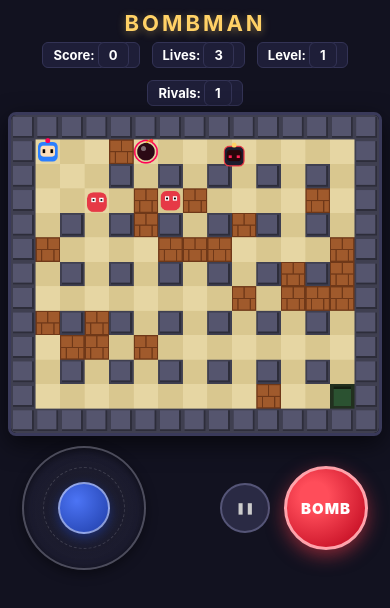
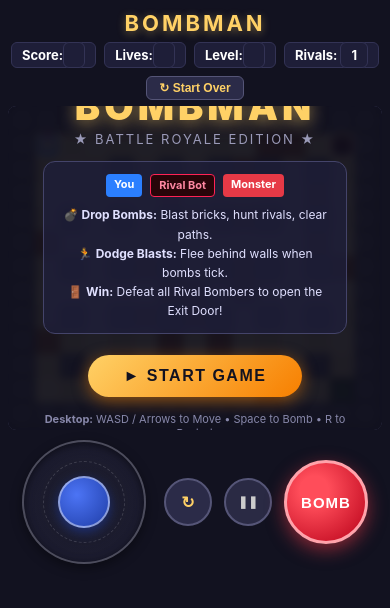
Before and after one commit to liyanngai1980/bombman, a plain HTML site: page index.html in a window 390 px wide. Drawn offline with Linux system fonts and the light colour scheme.

Commit message:
Add title start screen, pause dialog, game-over screen, and start-over options

```diff
--- a/index.html
+++ b/index.html
@@ -18,6 +18,7 @@
     touch-action: manipulation;
     user-select: none;
     -webkit-user-select: none;
+    min-height: 100vh;
   }
   h1 {
     margin: 4px 0 6px;
@@ -28,12 +29,13 @@
   }
   #hud {
     display: flex;
-    gap: 12px;
+    gap: 8px;
     margin-bottom: 6px;
     font-size: 13px;
     font-weight: bold;
     flex-wrap: wrap;
     justify-content: center;
+    align-items: center;
   }
   #hud span {
     background: #1e1e38;
@@ -41,11 +43,31 @@
     border-radius: 6px;
     border: 1px solid #333355;
   }
+  .hud-btn {
+    background: #2b2b48;
+    border: 1px solid #555577;
+    color: #ffd166;
+    padding: 4px 12px;
+    border-radius: 6px;
+    font-weight: bold;
+    font-size: 12px;
+    cursor: pointer;
+    display: inline-flex;
+    align-items: center;
+    gap: 4px;
+    transition: all 0.15s ease;
+  }
+  .hud-btn:active {
+    background: #444470;
+    transform: scale(0.95);
+  }
   #canvas-container {
     position: relative;
     max-width: 100vw;
     display: flex;
     justify-content: center;
+    border-radius: 8px;
+    overflow: hidden;
   }
   canvas {
     background: #000;
@@ -57,7 +79,103 @@
     aspect-ratio: 600 / 520;
     display: block;
   }
-  /* Mobile controls */
+
+  /* Screen Overlays (Title, Pause, Game Over) */
+  .screen-overlay {
+    position: absolute;
+    inset: 0;
+    background: rgba(15, 15, 28, 0.92);
+    backdrop-filter: blur(4px);
+    -webkit-backdrop-filter: blur(4px);
+    display: flex;
+    flex-direction: column;
+    align-items: center;
+    justify-content: center;
+    padding: 18px;
+    text-align: center;
+    z-index: 20;
+  }
+  .overlay-title {
+    font-size: 38px;
+    font-weight: 900;
+    letter-spacing: 4px;
+    color: #ffd166;
+    text-shadow: 0 4px 16px rgba(255,209,102,0.5);
+    margin-bottom: 2px;
+  }
+  .overlay-sub {
+    font-size: 13px;
+    letter-spacing: 2px;
+    color: #9a9ab8;
+    margin-bottom: 14px;
+    text-transform: uppercase;
+  }
+  .card {
+    background: rgba(30, 30, 56, 0.85);
+    border: 1px solid #44446a;
+    border-radius: 12px;
+    padding: 12px 18px;
+    max-width: 440px;
+    width: 90%;
+    margin-bottom: 16px;
+    font-size: 12px;
+    line-height: 1.6;
+    color: #e0e0ff;
+  }
+  .guide-badges {
+    display: flex;
+    justify-content: center;
+    gap: 8px;
+    margin-bottom: 8px;
+    flex-wrap: wrap;
+  }
+  .badge {
+    padding: 2px 8px;
+    border-radius: 4px;
+    font-weight: bold;
+    font-size: 11px;
+    display: inline-block;
+  }
+  .badge.blue { background: #2b7fff; color: #fff; }
+  .badge.black { background: #280509; border: 1px solid #ff2255; color: #ff88a3; }
+  .badge.red { background: #e63946; color: #fff; }
+
+  .menu-btn {
+    background: linear-gradient(135deg, #ffd166 0%, #f77f00 100%);
+    border: none;
+    color: #121220;
+    font-size: 16px;
+    font-weight: 900;
+    letter-spacing: 1.5px;
+    padding: 12px 36px;
+    border-radius: 28px;
+    cursor: pointer;
+    box-shadow: 0 4px 16px rgba(247,127,0,0.5);
+    transition: transform 0.15s, box-shadow 0.15s;
+    margin: 5px 0;
+  }
+  .menu-btn:active {
+    transform: scale(0.94);
+    box-shadow: 0 2px 8px rgba(247,127,0,0.4);
+  }
+  .menu-btn.secondary {
+    background: #2a2a48;
+    border: 2px solid #555577;
+    color: #ffd166;
+    font-size: 14px;
+    padding: 8px 26px;
+    box-shadow: none;
+  }
+  .menu-btn.secondary:active {
+    background: #3e3e60;
+  }
+  .controls-guide {
+    font-size: 11px;
+    color: #8888aa;
+    margin-top: 10px;
+  }
+
+  /* Mobile bottom controls */
   #controls {
     display: none;
     width: 100%;
@@ -71,6 +189,7 @@
     #controls { display: flex; }
     #desktop-msg { display: none; }
   }
+
   /* Analog Joystick */
   #joystick-base {
     position: relative;
@@ -107,33 +226,47 @@
     transform: translate(0px, 0px);
     transition: transform 0.15s ease-out;
   }
+
   /* Action buttons */
   #act-group {
     display: flex;
-    gap: 14px;
+    gap: 12px;
     align-items: center;
   }
-  #btn-pause {
-    width: 50px;
-    height: 50px;
+  .circle-btn {
     border-radius: 50%;
-    background: #2a2a44;
-    border: 2px solid #555577;
-    color: #ccc;
-    font-size: 11px;
     font-weight: bold;
     display: flex;
     align-items: center;
     justify-content: center;
     touch-action: none;
+    user-select: none;
+    -webkit-user-select: none;
+    cursor: pointer;
   }
-  #btn-pause:active {
-    background: #3e3e60;
+  #btn-restart {
+    width: 48px;
+    height: 48px;
+    background: #2b2b48;
+    border: 2px solid #555577;
+    color: #ffd166;
+    font-size: 16px;
   }
+  #btn-restart:active { background: #444470; transform: scale(0.92); }
+
+  #btn-pause {
+    width: 48px;
+    height: 48px;
+    background: #2a2a44;
+    border: 2px solid #555577;
+    color: #ccc;
+    font-size: 12px;
+  }
+  #btn-pause:active { background: #3e3e60; transform: scale(0.92); }
+
   #btn-bomb {
     width: 84px;
     height: 84px;
-    border-radius: 50%;
     background: radial-gradient(circle at 35% 35%, #ff4d5a 20%, #b80018 100%);
     border: 3px solid #ffa3ab;
     box-shadow: 0 6px 18px rgba(230,57,70,0.55);
@@ -141,17 +274,12 @@
     font-size: 15px;
     font-weight: 900;
     letter-spacing: 1px;
-    display: flex;
-    align-items: center;
-    justify-content: center;
-    touch-action: none;
-    user-select: none;
-    -webkit-user-select: none;
   }
   #btn-bomb:active {
     transform: scale(0.92);
     box-shadow: 0 2px 8px rgba(230,57,70,0.7);
   }
+
   #desktop-msg {
     margin-top: 8px;
     font-size: 12px;
@@ -162,15 +290,60 @@
 </head>
 <body>
 <h1>BOMBMAN</h1>
+
 <div id="hud">
   <span>Score: <span id="score">0</span></span>
   <span>Lives: <span id="lives">3</span></span>
   <span>Level: <span id="level">1</span></span>
   <span>Rivals: <span id="rivals">1</span></span>
+  <button id="hud-restart" class="hud-btn" title="Start over from Level 1">&#8635; Start Over</button>
 </div>
 
 <div id="canvas-container">
   <canvas id="game" width="600" height="520"></canvas>
+
+  <!-- Title / Start Screen (First Page) -->
+  <div id="title-screen" class="screen-overlay">
+    <div class="overlay-title">BOMBMAN</div>
+    <div class="overlay-sub">&#9733; Battle Royale Edition &#9733;</div>
+    <div class="card">
+      <div class="guide-badges">
+        <span class="badge blue">You</span>
+        <span class="badge black">Rival Bot</span>
+        <span class="badge red">Monster</span>
+      </div>
+      <div>
+        &#128163; <b>Drop Bombs:</b> Blast bricks, hunt rivals, clear paths.<br>
+        &#127939; <b>Dodge Blasts:</b> Flee behind walls when bombs tick.<br>
+        &#128682; <b>Win:</b> Defeat all Rival Bombers to open the Exit Door!
+      </div>
+    </div>
+    <button id="btn-start" class="menu-btn">&#9658; START GAME</button>
+    <div class="controls-guide">
+      <b>Desktop:</b> WASD / Arrows to Move &bull; Space to Bomb &bull; R to Restart<br>
+      <b>Mobile:</b> Analog Joystick on Left &bull; BOMB Button on Right
+    </div>
+  </div>
+
+  <!-- Pause Overlay -->
+  <div id="pause-screen" class="screen-overlay" style="display:none;">
+    <div class="overlay-title" style="font-size:32px;">PAUSED</div>
+    <div class="overlay-sub">Take a breath</div>
+    <button id="btn-resume" class="menu-btn" style="margin-bottom:12px;">RESUME</button>
+    <button id="btn-pause-restart" class="menu-btn secondary" style="margin-bottom:8px;">&#8635; START OVER</button>
+    <button id="btn-pause-menu" class="menu-btn secondary">&#127968; MAIN MENU</button>
+  </div>
+
+  <!-- Game Over Overlay -->
+  <div id="over-screen" class="screen-overlay" style="display:none;">
+    <div class="overlay-title" id="over-title" style="color:#ff4d5a; font-size:32px;">GAME OVER</div>
+    <div class="overlay-sub" id="over-sub">Better luck next time</div>
+    <div class="card" id="over-stats">
+      Final Score: <b id="over-score" style="color:#ffd166;">0</b> &bull; Level: <b id="over-level">1</b>
+    </div>
+    <button id="btn-play-again" class="menu-btn" style="margin-bottom:12px;">&#8635; PLAY AGAIN</button>
+    <button id="btn-over-menu" class="menu-btn secondary">&#127968; MAIN MENU</button>
+  </div>
 </div>
 
 <!-- Touch controls for mobile / iOS -->
@@ -179,13 +352,14 @@
     <div id="joystick-knob"></div>
   </div>
   <div id="act-group">
-    <div id="btn-pause">&#10074;&#10074;</div>
-    <div id="btn-bomb">BOMB</div>
+    <button class="circle-btn" id="btn-restart" title="Start Over">&#8635;</button>
+    <button class="circle-btn" id="btn-pause" title="Pause">&#10074;&#10074;</button>
+    <button class="circle-btn" id="btn-bomb" title="Drop Bomb">BOMB</button>
   </div>
 </div>
 
 <div id="desktop-msg">
-  [Keyboard] Arrows / WASD to move &nbsp;|&nbsp; Space to drop bomb &nbsp;|&nbsp; P to pause &nbsp;|&nbsp; R to restart
+  [Keyboard] Arrows / WASD to move &bull; Space to drop bomb &bull; P to pause &bull; R to restart
 </div>
 
 <script>
@@ -195,7 +369,13 @@ const T = 40, COLS = 15, ROWS = 13;
 const scoreEl = document.getElementById('score'), livesEl = document.getElementById('lives'),
       levelEl = document.getElementById('level'), rivalsEl = document.getElementById('rivals');
 
-let map, player, rivals, monsters, bombs, explosions, score, lives, level, state, t = 0, banner = '', bannerT = 0;
+const titleScreen = document.getElementById('title-screen');
+const pauseScreen = document.getElementById('pause-screen');
+const overScreen = document.getElementById('over-screen');
+const overScoreEl = document.getElementById('over-score');
+const overLevelEl = document.getElementById('over-level');
+
+let map, player, rivals, monsters, bombs, explosions, score, lives, level, state = 'title', t = 0, banner = '', bannerT = 0;
 let nextBombId = 1;
 const KEY = {};
 
@@ -204,6 +384,7 @@ let audioCtx = null;
 function beep(freq, dur, type, vol) {
   try {
     audioCtx = audioCtx || new (window.AudioContext || window.webkitAudioContext)();
+    if (audioCtx.state === 'suspended') audioCtx.resume();
     const o = audioCtx.createOscillator(), g = audioCtx.createGain();
     o.type = type || 'square'; o.frequency.value = freq;
     g.gain.value = vol || 0.05;
@@ -214,13 +395,70 @@ function beep(freq, dur, type, vol) {
   } catch (e) {}
 }
 
+// State management
+function startGame() {
+  beep(520, 0.1, 'triangle', 0.08);
+  titleScreen.style.display = 'none';
+  pauseScreen.style.display = 'none';
+  overScreen.style.display = 'none';
+  score = 0; lives = 3; level = 1;
+  newLevel();
+  state = 'play';
+  updateHUD();
+}
+
+function startOver() {
+  beep(400, 0.1, 'square', 0.06);
+  pauseScreen.style.display = 'none';
+  overScreen.style.display = 'none';
+  score = 0; lives = 3; level = 1;
+  newLevel();
+  state = 'play';
+  updateHUD();
+}
+
+function returnToMenu() {
+  pauseScreen.style.display = 'none';
+  overScreen.style.display = 'none';
+  titleScreen.style.display = 'flex';
+  state = 'title';
+  genLevel(1);
+}
+
+function togglePause() {
+  if (state === 'play') {
+    state = 'pause';
+    pauseScreen.style.display = 'flex';
+  } else if (state === 'pause') {
+    state = 'play';
+    pauseScreen.style.display = 'none';
+  }
+}
+
+// UI Buttons
+document.getElementById('btn-start').addEventListener('click', startGame);
+document.getElementById('hud-restart').addEventListener('click', startOver);
+document.getElementById('btn-restart').addEventListener('click', startOver);
+
+document.getElementById('btn-resume').addEventListener('click', togglePause);
+document.getElementById('btn-pause').addEventListener('click', togglePause);
+
+document.getElementById('btn-pause-restart').addEventListener('click', startOver);
+document.getElementById('btn-pause-menu').addEventListener('click', returnToMenu);
+
+document.getElementById('btn-play-again').addEventListener('click', startOver);
+document.getElementById('btn-over-menu').addEventListener('click', returnToMenu);
+
 // Keyboard input
 window.addEventListener('keydown', e => {
   const k = e.key.toLowerCase();
   if (['arrowup','arrowdown','arrowleft','arrowright',' '].includes(k)) e.preventDefault();
+  if (k === ' ' && state === 'title') { startGame(); return; }
   if (!KEY[k] && k === ' ' && state === 'play') tryPlaceBomb(player);
-  if (k === 'p' && (state === 'play' || state === 'pause')) state = state === 'play' ? 'pause' : 'play';
-  if (k === 'r' && state === 'over') reset();
+  if (k === 'p') togglePause();
+  if (k === 'r') {
+    if (state === 'play' || state === 'pause' || state === 'over') startOver();
+  }
   KEY[k] = true;
 });
 window.addEventListener('keyup', e => { KEY[e.key.toLowerCase()] = false; });
@@ -309,24 +547,12 @@ window.addEventListener('mouseup', () => {
   if (mouseDraggingJoy) { mouseDraggingJoy = false; resetJoystick(); }
 });
 
-// Action buttons
+// Bomb touch button
 const btnBomb = document.getElementById('btn-bomb');
-const btnPause = document.getElementById('btn-pause');
-
 btnBomb.addEventListener('touchstart', e => {
   e.preventDefault();
   if (state === 'play') tryPlaceBomb(player);
-  else if (state === 'over') reset();
 }, { passive: false });
-
-btnPause.addEventListener('touchstart', e => {
-  e.preventDefault();
-  if (state === 'play' || state === 'pause') state = state === 'play' ? 'pause' : 'play';
-}, { passive: false });
-
-canvas.addEventListener('click', () => {
-  if (state === 'over') reset();
-});
 
 // Map helpers
 function tileAt(x, y) {
@@ -429,7 +655,7 @@ function moveEntity(ent, vx, vy, speed, dt) {
         const diffX = ent.x - centerTileX;
         if (Math.abs(diffX) > 0.5 && Math.abs(diffX) <= 15) {
           const nudgeX = ent.x - Math.sign(diffX) * Math.min(Math.abs(diffX), stepY * 0.9);
-          if (canFit(nudgeX, ent.y, ent)) ent.x = nudgeX;
+          if (canFit(nudgeX, ent.y, ent)) ent.y = nudgeX;
         }
       }
       let s = stepY;
@@ -481,7 +707,7 @@ function explode(b) {
   beep(80, 0.3, 'sawtooth', 0.1);
 }
 
-// Danger map: which tiles are in the blast zone of any active bomb or fire
+// Danger map
 function getDangerMap() {
   const danger = {};
   for (const b of bombs) {
@@ -531,7 +757,7 @@ function findPath(sx, sy, isGoalFn, isPassableFn) {
   return null;
 }
 
-// Find safe escape tile away from active bomb blasts
+// Find safe escape tile
 function findSafeEscape(sx, sy, danger) {
   return findPath(
     sx, sy,
@@ -560,11 +786,11 @@ function genLevel(lv) {
   map[ROWS - 2][COLS - 3] = 0;
   map[ROWS - 3][COLS - 2] = 0;
 
-  // Clear rival spawn corners (top-right and bottom-left)
+  // Clear rival spawn corners
   map[1][COLS - 2] = 0; map[1][COLS - 3] = 0; map[2][COLS - 2] = 0;
   map[ROWS - 2][1] = 0; map[ROWS - 3][1] = 0; map[ROWS - 2][2] = 0;
 
-  // Spawn Rival PC Bombers (competitive bots)
+  // Spawn Rival PC Bombers
   const rivalCount = lv >= 3 ? 2 : 1;
   rivals = [];
   const rivalSpawns = [
@@ -583,11 +809,11 @@ function genLevel(lv) {
       bombCooldown: 1.5 + Math.random(),
       decisionTimer: 0,
       path: null,
-      mode: 'hunt' // 'hunt' | 'flee' | 'clear'
+      mode: 'hunt'
     });
   }
 
-  // Spawn monsters (red chasers)
+  // Spawn monsters
   monsters = [];
   const monsterCount = Math.min(1 + lv, 4);
   let tries = 0;
@@ -609,13 +835,6 @@ function genLevel(lv) {
   explosions = [];
 }
 
-function reset() {
-  score = 0; lives = 3; level = 1;
-  newLevel();
-  state = 'play';
-  updateHUD();
-}
-
 function newLevel() {
   genLevel(level);
   player = {
@@ -629,17 +848,14 @@ function newLevel() {
   bannerT = 1.6;
 }
 
-// Player movement update with analog joystick support
+// Player movement
 function updatePlayer(dt) {
   let vx = 0, vy = 0;
-
-  // Keyboard input (-1, 0, 1)
   if (KEY['arrowleft'] || KEY['a']) vx -= 1;
   if (KEY['arrowright'] || KEY['d']) vx += 1;
   if (KEY['arrowup'] || KEY['w']) vy -= 1;
   if (KEY['arrowdown'] || KEY['s']) vy += 1;
 
-  // If analog joystick is active, it takes priority and gives continuous floats (-1.0 to 1.0)
   if (analogX !== 0 || analogY !== 0) {
     vx = analogX;
     vy = analogY;
@@ -649,7 +865,7 @@ function updatePlayer(dt) {
   moveEntity(player, vx, vy, player.speed, dt);
 }
 
-// Rival PC Bot AI: Competes to hunt player, blow up bricks, place bombs, and flee safely!
+// Rival PC Bot AI
 function updateRival(r, dt, danger) {
   r.bombCooldown -= dt;
   r.decisionTimer -= dt;
@@ -660,7 +876,6 @@ function updateRival(r, dt, danger) {
   const py = Math.floor((player.y + T / 2) / T);
   const isThreatened = danger[rx + ',' + ry];
 
-  // 1. SURVIVAL FIRST: If standing in danger zone, flee to safe tile immediately!
   if (isThreatened) {
     if (r.mode !== 'flee' || !r.path || r.path.length === 0 || r.decisionTimer <= 0) {
       r.mode = 'flee';
@@ -668,18 +883,15 @@ function updateRival(r, dt, danger) {
       r.path = findSafeEscape(rx, ry, danger);
     }
   } else {
-    // 2. SAFE: Can attack or clear paths
     if (r.mode === 'flee') {
       r.mode = 'hunt';
       r.path = null;
     }
 
-    // Check if rival should drop a bomb to attack player
     const distToPlayer = Math.abs(rx - px) + Math.abs(ry - py);
     const inlineWithPlayer = (rx === px && Math.abs(ry - py) <= 3) || (ry === py && Math.abs(rx - px) <= 3);
 
     if (r.bombCooldown <= 0 && (distToPlayer <= 2 || inlineWithPlayer)) {
-      // Simulate placing a bomb: does a safe escape route exist?
       const simDanger = Object.assign({}, danger);
       simDanger[rx + ',' + ry] = true;
       for (const [dx, dy] of [[1,0],[-1,0],[0,1],[0,-1]]) {
@@ -700,7 +912,6 @@ function updateRival(r, dt, danger) {
       }
     }
 
-    // Pathfinding towards player (or clearing blocking bricks)
     if (r.mode !== 'flee' && r.decisionTimer <= 0) {
       r.decisionTimer = 0.4;
       r.path = findPath(
@@ -709,7 +920,6 @@ function updateRival(r, dt, danger) {
         (nx, ny) => passable(nx, ny) && !bombAt(nx, ny) && !danger[nx + ',' + ny]
       );
 
-      // If blocked by bricks, find path that can blow through bricks!
       if (!r.path) {
         const brickPath = findPath(
           rx, ry,
@@ -736,7 +946,6 @@ function updateRival(r, dt, danger) {
     }
   }
 
-  // Follow planned path
   let dirX = 0, dirY = 0;
   if (r.path && r.path.length > 0) {
     const next = r.path[0];
@@ -759,7 +968,7 @@ function updateRival(r, dt, danger) {
   moveEntity(r, dirX, dirY, r.speed, dt);
 }
 
-// Monster update (dumb chasers)
+// Monster update
 function updateMonster(m, dt) {
   if (m.target) {
     const tx = m.target.x, ty = m.target.y;
@@ -795,8 +1004,12 @@ function updateMonster(m, dt) {
 function killPlayer() {
   lives--;
   beep(120, 0.4, 'sawtooth', 0.1);
-  if (lives <= 0) state = 'over';
-  else {
+  if (lives <= 0) {
+    state = 'over';
+    overScoreEl.textContent = score;
+    overLevelEl.textContent = level;
+    overScreen.style.display = 'flex';
+  } else {
     player.x = T; player.y = T;
     player.insideBombs.clear();
     bombs = bombs.filter(b => !(b.x <= 2 && b.y <= 2));
@@ -842,7 +1055,7 @@ function update(dt) {
     const ry = Math.floor((rivals[i].y + T / 2) / T);
     if (fireAt(rx, ry)) {
       rivals.splice(i, 1);
-      score += 400; // Big bonus for defeating rival PC player
+      score += 400;
       beep(260, 0.25, 'triangle', 0.1);
     }
   }
@@ -866,7 +1079,7 @@ function update(dt) {
     }
   }
 
-  // Next level condition: all rivals defeated & exit door reached (or all bricks cleared)
+  // Next level condition
   const exitReady = rivals.length === 0;
   if (state === 'play' && tileAt(ptx, pty) === 3 && exitReady) {
     level++;
@@ -938,10 +1151,8 @@ function drawBomb(b) {
   ctx.fillStyle = 'rgba(255,255,255,0.4)';
   ctx.beginPath(); ctx.arc(cx - 4, cy - 5, 4, 0, Math.PI * 2); ctx.fill();
 
-  // Fuse
   ctx.strokeStyle = '#f39c12'; ctx.lineWidth = 2;
   ctx.beginPath(); ctx.moveTo(cx, cy - r); ctx.quadraticCurveTo(cx + 6, cy - r - 6, cx + 9, cy - r - 4); ctx.stroke();
-  // Spark
   ctx.fillStyle = Math.sin(t * 30) > 0 ? '#fffa65' : '#ff3838';
   ctx.beginPath(); ctx.arc(cx + 9, cy - r - 4, 3, 0, Math.PI * 2); ctx.fill();
 }
@@ -957,13 +1168,11 @@ function drawFire(f) {
   ctx.fillRect(px + 14, py + 14, T - 28, T - 28);
 }
 
-// Player (Blue Bomberman)
 function drawPlayer() {
   const px = player.x + 4, py = player.y + 4, s = T - 8;
   ctx.fillStyle = '#2b7fff';
   roundRect(px, py, s, s, 8); ctx.fill();
 
-  // Face visor
   ctx.fillStyle = '#ffdfba';
   roundRect(px + 4, py + 6, s - 8, s - 14, 5); ctx.fill();
 
@@ -973,12 +1182,10 @@ function drawPlayer() {
   ctx.fillRect(px + s * 0.3 - 2 + ex, py + s * 0.38 + ey, 4, 6);
   ctx.fillRect(px + s * 0.7 - 2 + ex, py + s * 0.38 + ey, 4, 6);
 
-  // Antenna pom-pom
   ctx.fillStyle = '#ff0055';
   ctx.beginPath(); ctx.arc(px + s / 2, py - 2, 4, 0, Math.PI * 2); ctx.fill();
 }
 
-// Rival PC Bot (Dark Shadow Bomberman)
 function drawRival(r) {
   const px = r.x + 4, py = r.y + 4, s = T - 8;
   ctx.fillStyle = '#1c1c2e';
@@ -986,23 +1193,19 @@ function drawRival(r) {
   ctx.strokeStyle = '#e63946'; ctx.lineWidth = 2;
   roundRect(px, py, s, s, 8); ctx.stroke();
 
-  // Visor
   ctx.fillStyle = '#280509';
   roundRect(px + 4, py + 6, s - 8, s - 14, 5); ctx.fill();
 
-  // Glowing evil eyes
   const ex = r.dx < 0 ? -3 : r.dx > 0 ? 3 : 0;
   const ey = r.dy < 0 ? -2 : r.dy > 0 ? 2 : 0;
   ctx.fillStyle = '#ff2255';
   ctx.fillRect(px + s * 0.28 - 2 + ex, py + s * 0.4 + ey, 5, 4);
   ctx.fillRect(px + s * 0.72 - 3 + ex, py + s * 0.4 + ey, 5, 4);
 
-  // Horns / antenna
   ctx.fillStyle = '#ffd166';
   ctx.beginPath(); ctx.arc(px + s / 2, py - 2, 4, 0, Math.PI * 2); ctx.fill();
 }
 
-// Red monster
 function drawMonster(m) {
   const wob = Math.sin(t * 8 + m.wobble) * 2;
   const px = m.x + 4, py = m.y + 4 + wob * 0.5, s = T - 8;
@@ -1017,20 +1220,7 @@ function drawMonster(m) {
   ctx.fillRect(px + s * 0.62 + 2, py + s * 0.28 + 2, 3, 3);
 }
 
-function overlay(title, sub) {
-  ctx.fillStyle = 'rgba(0,0,0,0.7)';
-  ctx.fillRect(0, 0, canvas.width, canvas.height);
-  ctx.textAlign = 'center';
-  ctx.fillStyle = '#ffd166';
-  ctx.font = 'bold 36px monospace';
-  ctx.fillText(title, canvas.width / 2, canvas.height / 2 - 10);
-  ctx.fillStyle = '#fff';
-  ctx.font = '15px monospace';
-  ctx.fillText(sub, canvas.width / 2, canvas.height / 2 + 25);
-}
-
 function draw() {
-  // Tile background
   for (let y = 0; y < ROWS; y++) {
     for (let x = 0; x < COLS; x++) {
       ctx.fillStyle = (x + y) % 2 ? '#d9c78f' : '#e6d6a3';
@@ -1038,7 +1228,7 @@ function draw() {
     }
   }
 
-  const exitReady = rivals.length === 0;
+  const exitReady = rivals && rivals.length === 0;
   for (let y = 0; y < ROWS; y++) {
     for (let x = 0; x < COLS; x++) {
       const m = map[y][x];
@@ -1048,13 +1238,13 @@ function draw() {
     }
   }
 
-  for (const b of bombs) drawBomb(b);
-  for (const f of explosions) drawFire(f);
-  for (const m of monsters) drawMonster(m);
-  for (const r of rivals) drawRival(r);
-  drawPlayer();
+  if (bombs) for (const b of bombs) drawBomb(b);
+  if (explosions) for (const f of explosions) drawFire(f);
+  if (monsters) for (const m of monsters) drawMonster(m);
+  if (rivals) for (const r of rivals) drawRival(r);
+  if (player) drawPlayer();
 
-  if (bannerT > 0) {
+  if (bannerT > 0 && state === 'play') {
     ctx.fillStyle = 'rgba(0,0,0,0.6)';
     ctx.fillRect(canvas.width / 2 - 150, 36, 300, 44);
     ctx.fillStyle = '#ffd166';
@@ -1062,9 +1252,6 @@ function draw() {
     ctx.textAlign = 'center';
     ctx.fillText(banner, canvas.width / 2, 65);
   }
-
-  if (state === 'pause') overlay('PAUSED', 'Press P or Pause button to resume');
-  if (state === 'over') overlay('GAME OVER', 'Tap screen or press R to restart');
 }
 
 let last = 0;
@@ -1076,7 +1263,10 @@ function loop(ts) {
   requestAnimationFrame(loop);
 }
 
-reset();
+// Generate initial preview board for title screen
+genLevel(1);
+player = { x: T, y: T, speed: 125, dx: 0, dy: 0, maxBombs: 2, insideBombs: new Set() };
+updateHUD();
 requestAnimationFrame(loop);
 </script>
 </body>
```
